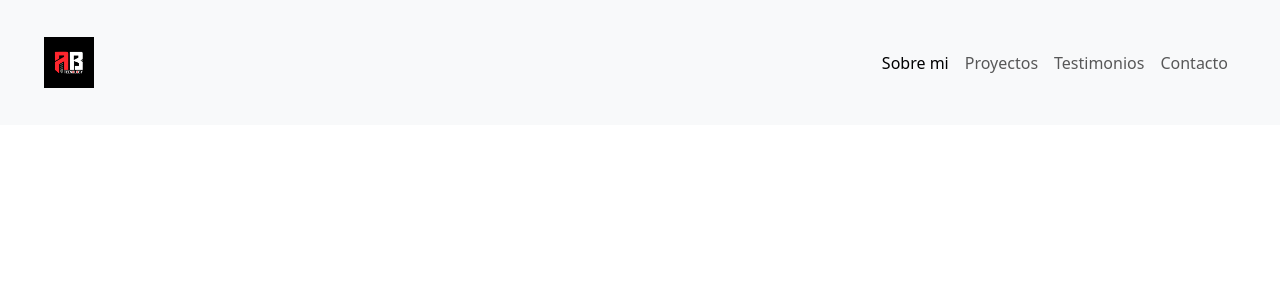
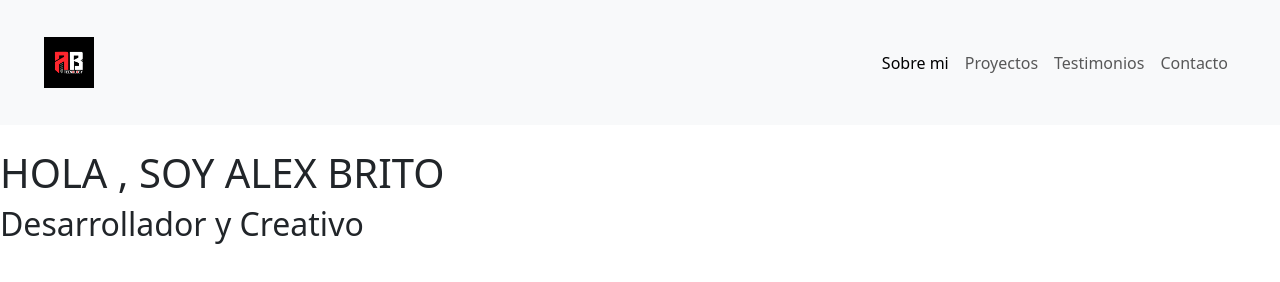
Before and after one commit to AlexGasperCode/Bootstrap-grid, a plain HTML site: page index.html in a window 1280 px wide. Drawn offline with nearby package versions, Linux system fonts and the light colour scheme.

Commit message:
commit hero

```diff
--- a/index.html
+++ b/index.html
@@ -55,6 +55,14 @@
       </div>
     </div>
   </nav>
+  <!-- Seccion hero -->
+  <section>
+    <div>
+      <img>
+      <h1>HOLA , SOY ALEX BRITO</h1>
+      <h2>Desarrollador y Creativo</h2>
+    </div>
+  </section>
   <!-- Bootstrap -->
   <script src="https://cdn.jsdelivr.net/npm/bootstrap@5.3.2/dist/js/bootstrap.bundle.min.js" integrity="sha384-C6RzsynM9kWDrMNeT87bh95OGNyZPhcTNXj1NW7RuBCsyN/o0jlpcV8Qyq46cDfL" crossorigin="anonymous"></script>
 </body>
```
